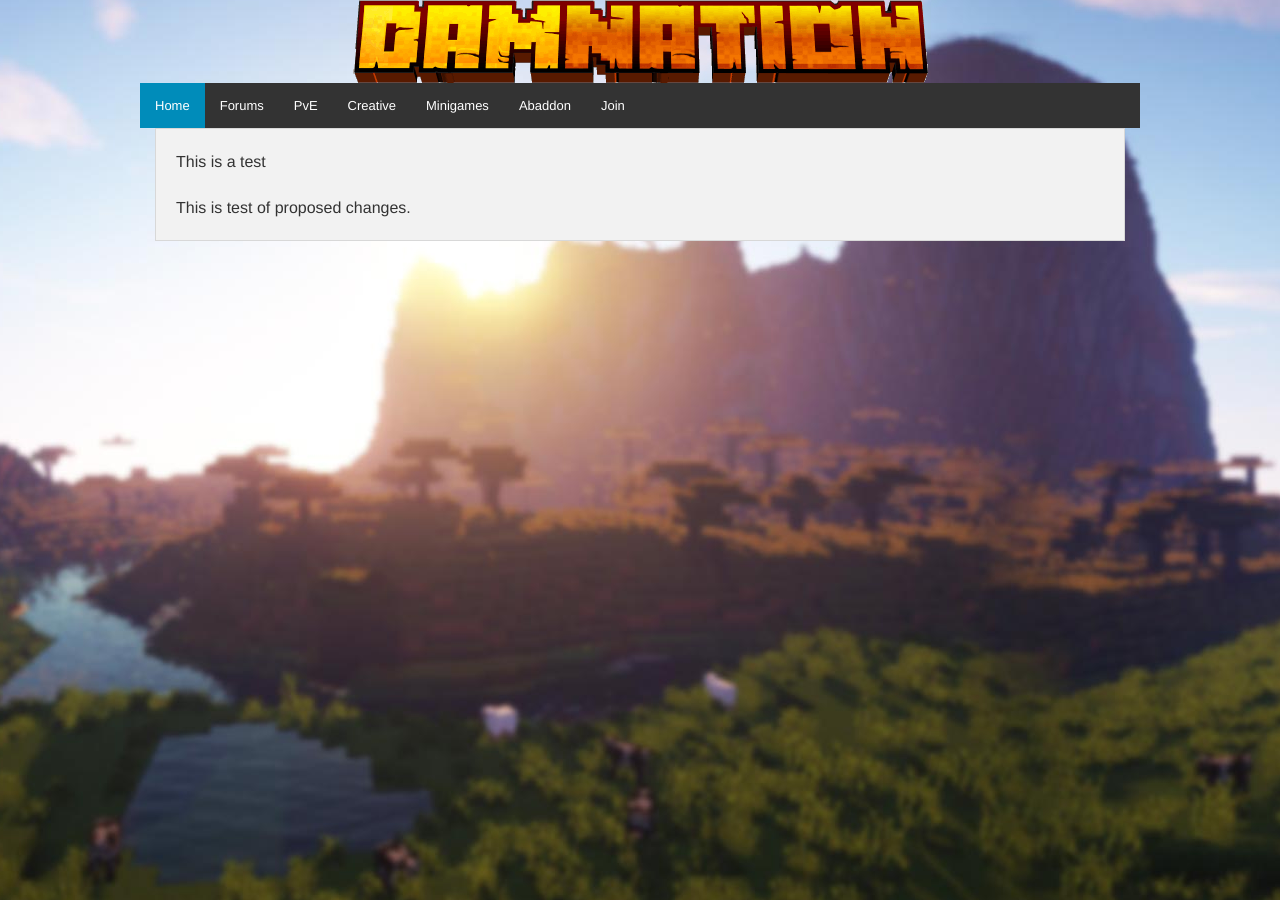
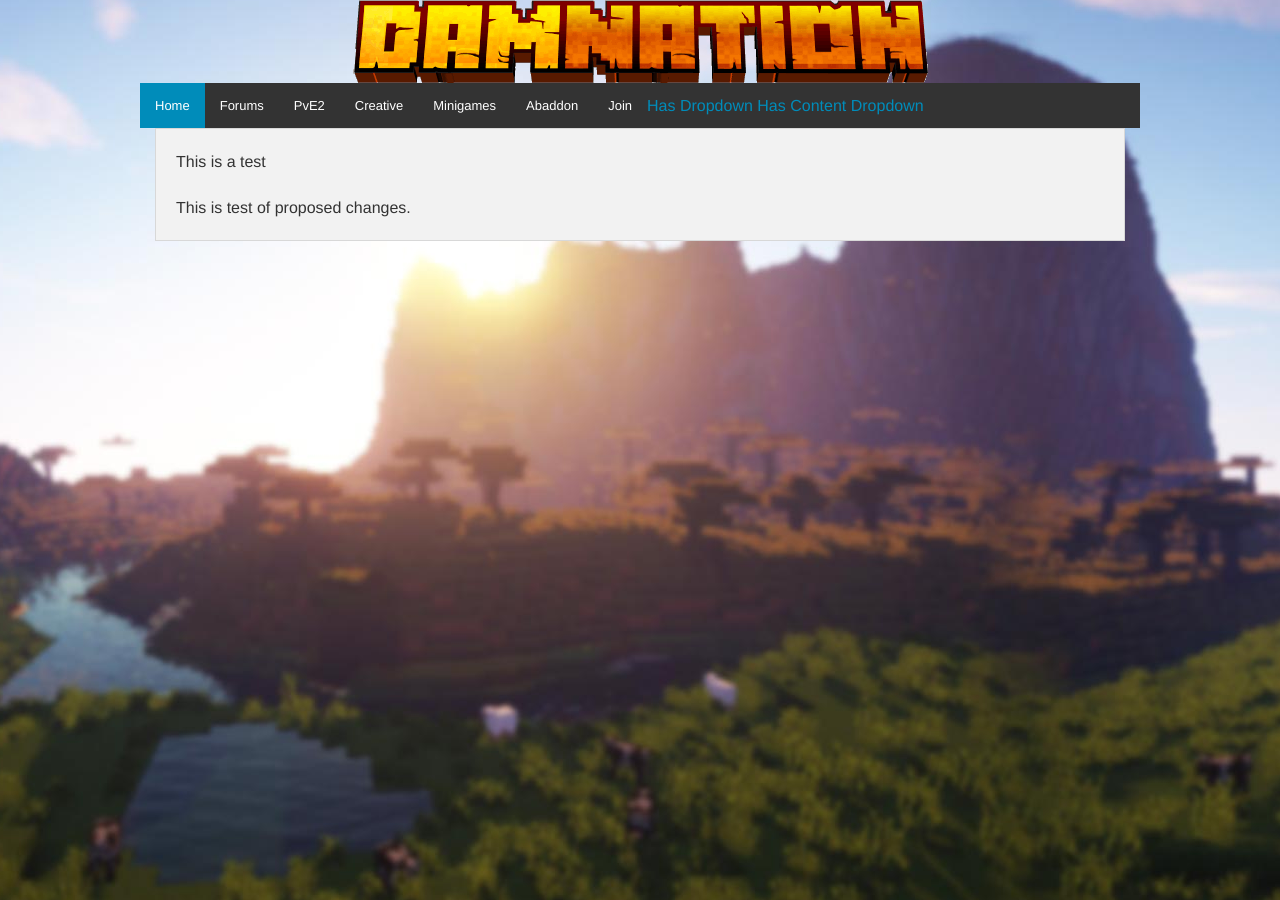
Before and after one commit to damnation-eu/website-beta, a Jekyll site: the page built from index.md, in a window 1280 px wide. Built offline with Jekyll 4.4.1, drawn with Linux system fonts in a browser that asks for light colours; nearby versions of some CDN libraries; library files that are not in the unit come from our copies.

Commit message:
Update nav.html

```diff
--- a/_includes/nav.html
+++ b/_includes/nav.html
@@ -12,8 +12,8 @@
       <ul class="nav navbar-nav">
         <li class="active"><a href="/website-beta">Home</a></li>
         <li><a href="https://damnation.eu/phpbb/">Forums</a></li>
-        <li><a href="/website-beta/pve" class="has-dropdown active" data-dropdown="drop2" data-options="is_hover:true">PvE</a>
-        <ul id="drop2" class="dropdown" data-dropdown-content>
+        <li><a href="/website-beta/pve" class="has-dropdown active" data-dropdown="pve" data-options="is_hover:true">PvE2</a>
+        <ul id="pve" class="dropdown" data-dropdown-content>
           <li><a href="#">Link 1</a></li>
           <li><a href="#">Link 2</a></li>
           <li><a href="#">Link 3</a></li>
@@ -25,6 +25,18 @@
         <li><a href="/website-beta/apply">Join</a></li>
       </ul>
     </div>
+
+    <a data-dropdown="drop1" aria-controls="drop1" aria-expanded="false">Has Dropdown</a>
+<ul id="drop1" class="f-dropdown" data-dropdown-content aria-hidden="true" tabindex="-1">
+  <li><a href="#">This is a link</a></li>
+  <li><a href="#">This is another</a></li>
+  <li><a href="#">Yet another</a></li>
+</ul>
+<a data-dropdown="drop2" aria-controls="drop2" aria-expanded="false">Has Content Dropdown</a>
+<div id="drop2" data-dropdown-content class="f-dropdown content" aria-hidden="true" tabindex="-1">
+  <p>Some text that people will think is awesome! Some text that people will think is awesome! Some text that people will think is awesome!</p>
+</div>
+
   </div>
      <script> $(document).foundation(); </script>
 </nav>
```
